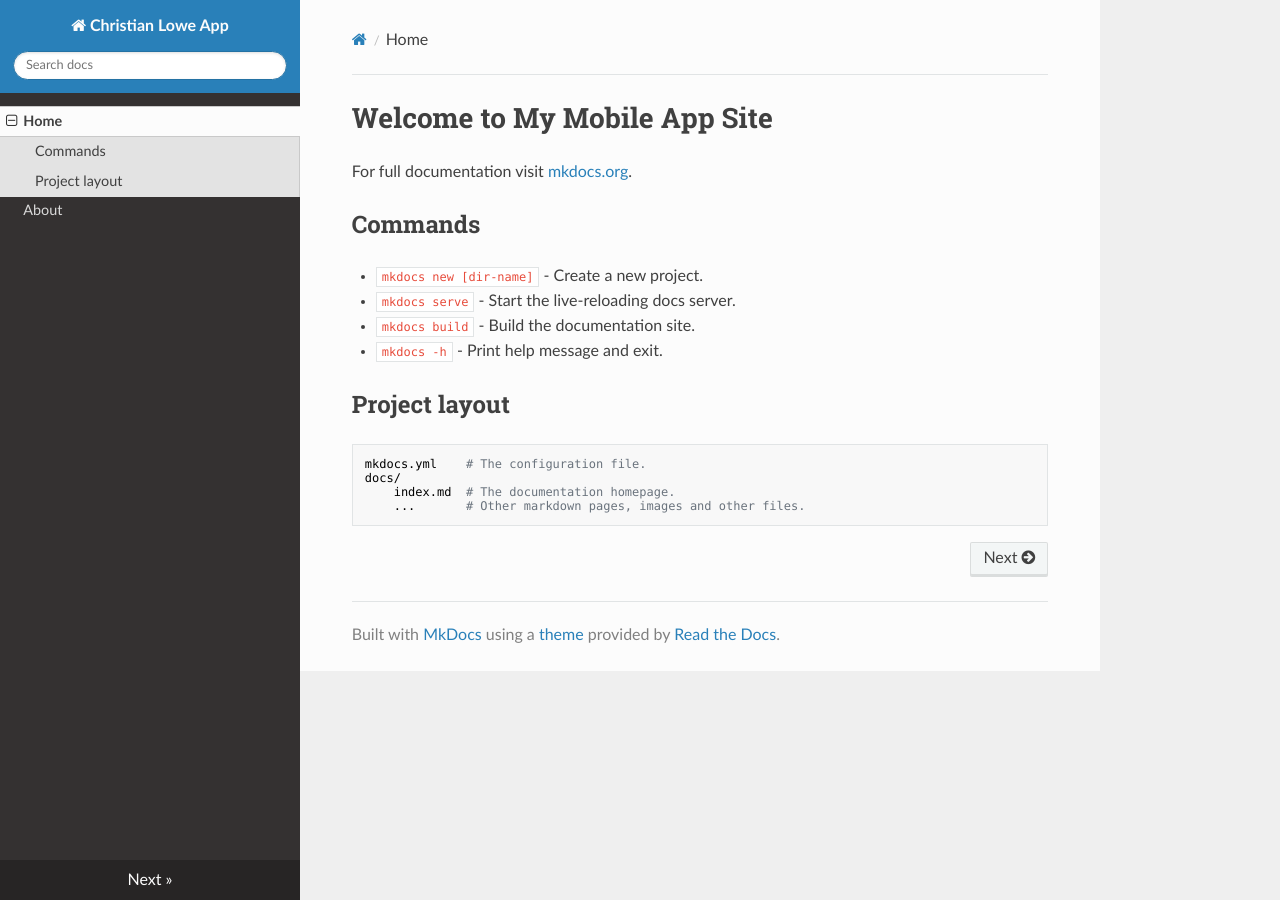
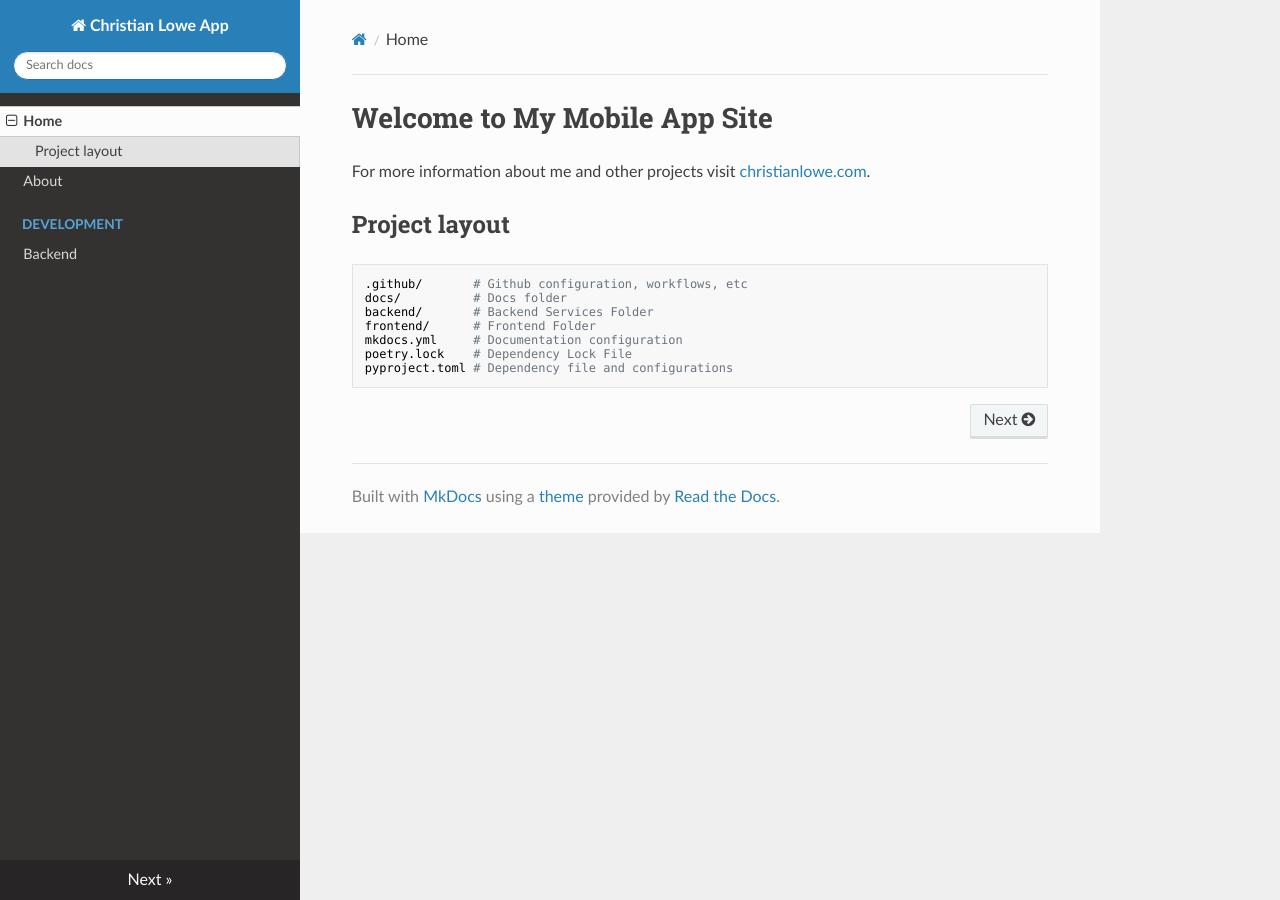
Before and after one commit to imchristianlowe/lab, an MkDocs documentation site: the page built from docs/index.md, in a window 1280 px wide. Built offline with MkDocs 1.6.1, drawn with Linux system fonts in a browser that asks for light colours; nearby versions of some CDN libraries.

Commit message:
update docs

```diff
--- a/docs/index.md
+++ b/docs/index.md
@@ -1,18 +1,12 @@
 # Welcome to My Mobile App Site
 
-For full documentation visit [mkdocs.org](https://www.mkdocs.org).
-
-## Commands
-
-* `mkdocs new [dir-name]` - Create a new project.
-* `mkdocs serve` - Start the live-reloading docs server.
-* `mkdocs build` - Build the documentation site.
-* `mkdocs -h` - Print help message and exit.
-
+For more information about me and other projects visit [christianlowe.com](https://www.christianlowe.com).
 
 ## Project layout
-
-    mkdocs.yml    # The configuration file.
-    docs/
-        index.md  # The documentation homepage.
-        ...       # Other markdown pages, images and other files.
+    .github/       # Github configuration, workflows, etc
+    docs/          # Docs folder
+    backend/       # Backend Services Folder
+    frontend/      # Frontend Folder
+    mkdocs.yml     # Documentation configuration
+    poetry.lock    # Dependency Lock File
+    pyproject.toml # Dependency file and configurations
--- a/mkdocs.yml
+++ b/mkdocs.yml
@@ -3,5 +3,7 @@ site_name: Christian Lowe App
 nav:
   - Home: index.md
   - About: about.md
+  - Development:
+      - Backend: backend-development/README.md
 
 theme: readthedocs
```
Also changed, not shown: docs/backend-development/README.md (added, +16 -0 lines).
